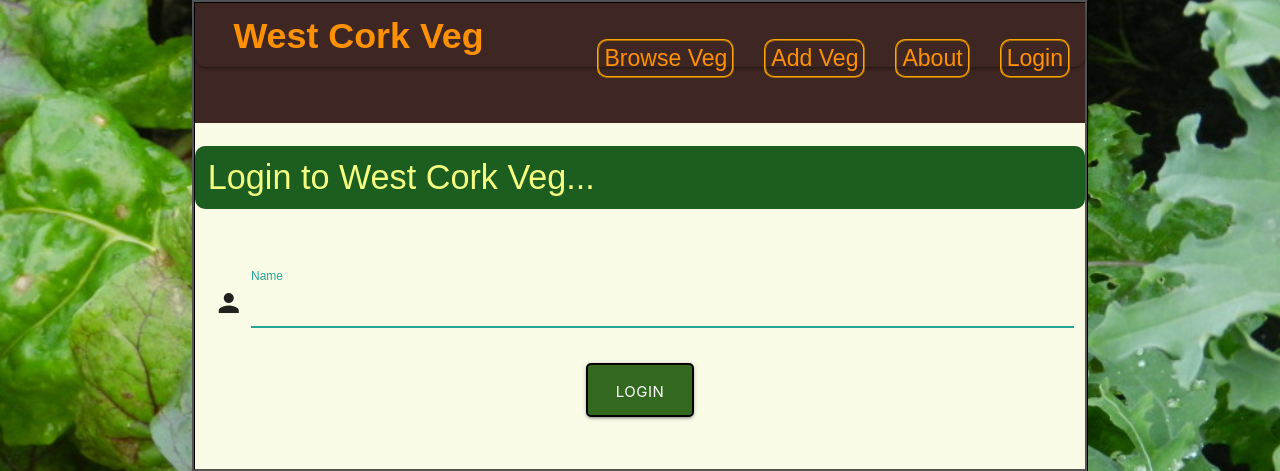
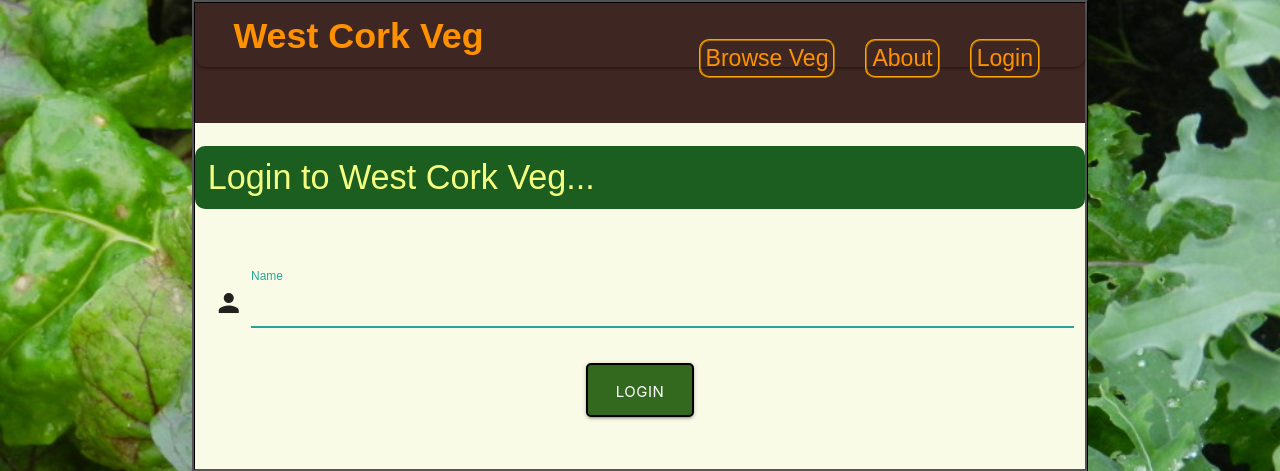
Before and after one commit to teraspora/wc-veg, a Flask app: page / in a window 1280 px wide. Shown: the top 471 px of the page. Run offline with Flask 2, Linux system fonts and the light colour scheme; some libraries are stand-ins or nearby versions.

Commit message:
Added 'hide' class to 'Add Veg' link in layout.html if anon is true

```diff
--- a/templates/layout.html
+++ b/templates/layout.html
@@ -33,7 +33,7 @@
             </a>
             <ul class="right hide-on-med-and-down">
               <li><a class="orange-text text-accent-3 right" href = {{ url_for('veg') }}><h2 class="main-link">Browse Veg</h2> </a></li>
-              <li><a class="orange-text text-accent-3 right" href = {{ url_for('addveg') }}><h2 class="main-link">Add Veg</h2> </a></li>
+              <li><a class="orange-text text-accent-3 right" href = {{ url_for('addveg') }}><h2 class="main-link {{ 'hide' if anon else ''}}">Add Veg</h2> </a></li>
               <li><a class="orange-text text-accent-3 right" href = {{ url_for('about') }}><h2 class="main-link">About</h2> </a></li>
               <li><a class="orange-text text-accent-3 {{ '' if anon else 'logged-in' }}" right" href = {{ url_for('login') }}><h2 class="main-link">{{ 'Login' if anon else 'Logout' }}</h2> </a></li>
             </ul>
```
